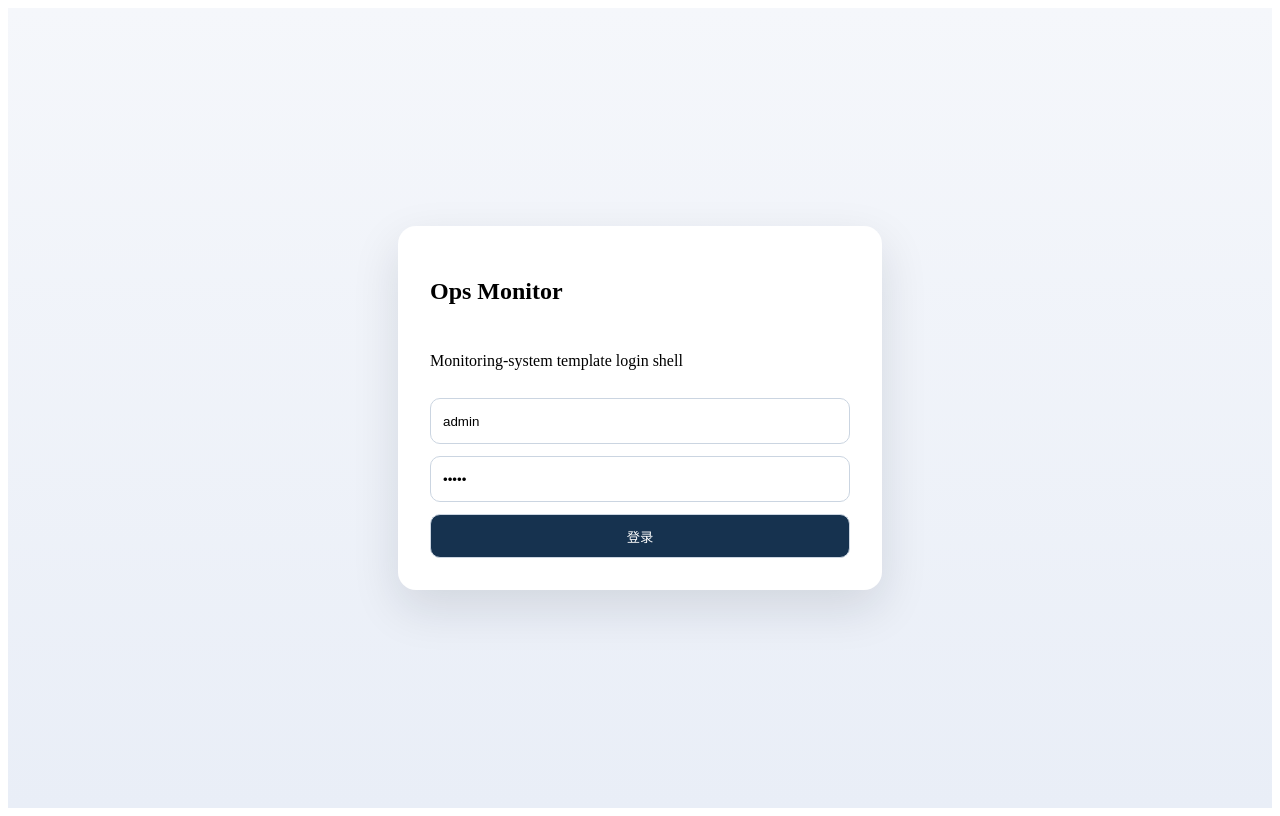
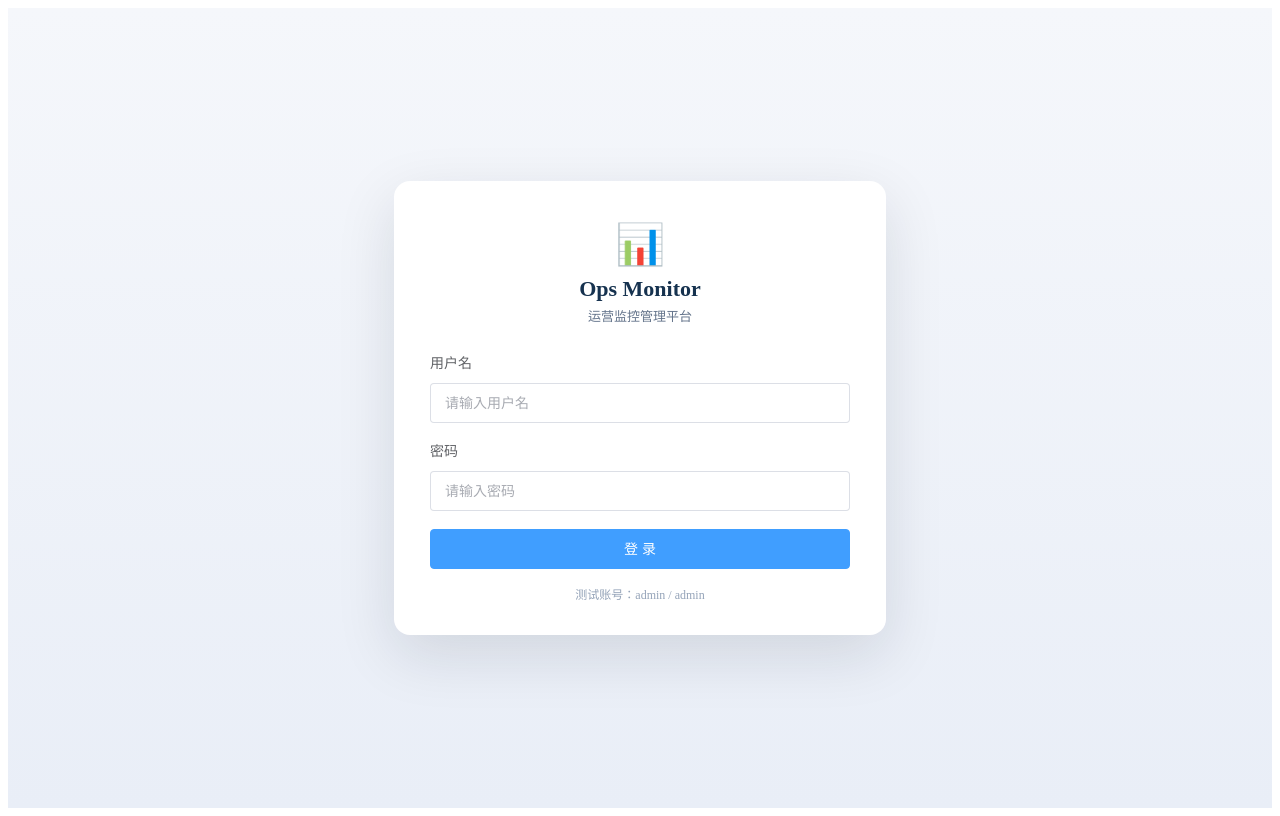
Before and after one commit to jefferyh99/OverseasNewDashboard, a Vue app in the folder frontend/: page /login in a window 1280 px wide. Built offline with nearby package versions, Linux system fonts and the light colour scheme.

Commit message:
feat: improve UI - login error tip, sub-menu sidebar, breadcrumb topbar

```diff
--- a/frontend/src/layouts/AppShell.vue
+++ b/frontend/src/layouts/AppShell.vue
@@ -7,14 +7,51 @@ const route = useRoute()
 const router = useRouter()
 const authStore = useAuthStore()
 
-const menuItems = computed(() => [
+// ── 侧边栏菜单结构（支持二级） ──────────────────────────────────
+interface LeafItem { label: string; path: string }
+interface GroupItem { label: string; key: string; children: LeafItem[] }
+type MenuItem = LeafItem | GroupItem
+
+const menuGroups: MenuItem[] = [
   { label: '首页', path: '/dashboard' },
-  { label: '出库异常', path: '/anomalies/outbound' },
-  { label: '到仓不齐', path: '/anomalies/inbound' },
-  { label: '上架异常', path: '/anomalies/shelving' },
-  { label: '提醒配置', path: '/settings/alerts' },
-])
+  {
+    label: '异常管理',
+    key: '/anomalies',
+    children: [
+      { label: '出库异常', path: '/anomalies/outbound' },
+      { label: '到仓不齐', path: '/anomalies/inbound' },
+      { label: '上架异常', path: '/anomalies/shelving' },
+    ],
+  },
+  {
+    label: '系统设置',
+    key: '/settings',
+    children: [
+      { label: '提醒配置', path: '/settings/alerts' },
+    ],
+  },
+]
 
+function isGroup(item: MenuItem): item is GroupItem {
+  return 'children' in item
+}
+
+// 当前所在分组自动展开
+const openedKeys = computed(() => {
+  const prefix = '/' + route.path.split('/')[1]
+  return [prefix]
+})
+
+// ── 面包屑 ──────────────────────────────────────────────────────
+const breadcrumbs = computed(() => {
+  const meta = route.meta as Record<string, string>
+  const items: string[] = []
+  if (meta.groupTitle) items.push(meta.groupTitle)
+  if (meta.title) items.push(meta.title)
+  return items
+})
+
+// ── 退出 ─────────────────────────────────────────────────────────
 function logout() {
   authStore.signOut()
   router.push('/login')
@@ -23,28 +60,60 @@ function logout() {
 
 <template>
   <div class="app-shell">
+    <!-- ── 侧边栏 ── -->
     <aside class="sidebar">
-      <div class="brand">Ops Monitor</div>
-      <button
-        v-for="item in menuItems"
-        :key="item.path"
-        class="menu-item"
-        :class="{ active: route.path === item.path }"
-        @click="router.push(item.path)"
+      <div class="brand">
+        <span class="brand-icon">📊</span>
+        <span class="brand-name">Ops Monitor</span>
+      </div>
+
+      <el-menu
+        :default-active="route.path"
+        :default-openeds="openedKeys"
+        router
+        class="sidebar-menu"
       >
-        {{ item.label }}
-      </button>
+        <template v-for="item in menuGroups" :key="item.label">
+          <!-- 一级菜单 -->
+          <el-menu-item v-if="!isGroup(item)" :index="item.path">
+            {{ item.label }}
+          </el-menu-item>
+
+          <!-- 带子菜单的分组 -->
+          <el-sub-menu v-else :index="item.key">
+            <template #title>{{ item.label }}</template>
+            <el-menu-item
+              v-for="child in item.children"
+              :key="child.path"
+              :index="child.path"
+            >
+              {{ child.label }}
+            </el-menu-item>
+          </el-sub-menu>
+        </template>
+      </el-menu>
     </aside>
 
+    <!-- ── 主内容区 ── -->
     <section class="content">
-      <header class="header">
-        <div>
-          <h1>{{ route.meta.title ?? 'Ops Monitor' }}</h1>
-          <p>Reusable monitoring-system template shell</p>
+      <!-- 顶部栏 -->
+      <header class="topbar">
+        <el-breadcrumb separator="›" class="breadcrumb">
+          <el-breadcrumb-item
+            v-for="bc in breadcrumbs"
+            :key="bc"
+          >{{ bc }}</el-breadcrumb-item>
+        </el-breadcrumb>
+
+        <div class="user-bar">
+          <span class="avatar">{{ authStore.displayName.charAt(0) }}</span>
+          <span class="display-name">{{ authStore.displayName }}</span>
+          <el-divider direction="vertical" />
+          <el-button link @click="logout" class="logout-btn">退出登录</el-button>
         </div>
-        <button class="logout" @click="logout">退出</button>
       </header>
 
+      <!-- 页面内容 -->
       <main class="page-body">
         <router-view />
       </main>
@@ -53,65 +122,160 @@ function logout() {
 </template>
 
 <style scoped>
+/* ── 整体布局 ── */
 .app-shell {
   min-height: 100vh;
   display: grid;
-  grid-template-columns: 240px 1fr;
+  grid-template-columns: 220px 1fr;
 }
 
+/* ── 侧边栏 ── */
 .sidebar {
-  padding: 24px;
   background: #16324f;
-  color: #ffffff;
   display: flex;
   flex-direction: column;
-  gap: 12px;
+  overflow: hidden;
 }
 
 .brand {
-  font-size: 20px;
-  font-weight: 700;
-  margin-bottom: 12px;
+  display: flex;
+  align-items: center;
+  gap: 10px;
+  padding: 20px 20px 16px;
+  border-bottom: 1px solid rgba(255, 255, 255, 0.08);
 }
 
-.menu-item {
-  border: 0;
-  padding: 12px 14px;
-  border-radius: 10px;
-  text-align: left;
-  background: rgba(255, 255, 255, 0.12);
-  color: inherit;
-  cursor: pointer;
+.brand-icon { font-size: 22px; }
+
+.brand-name {
+  font-size: 16px;
+  font-weight: 700;
+  color: #ffffff;
+  letter-spacing: 0.5px;
 }
 
-.menu-item.active {
-  background: #ffffff;
-  color: #16324f;
+/* el-menu 深色主题覆盖 */
+.sidebar-menu {
+  background-color: transparent !important;
+  border-right: none !important;
+  flex: 1;
+  padding: 8px 12px;
 }
 
-.content {
-  background: #f3f6fa;
+:deep(.el-menu-item),
+:deep(.el-sub-menu__title) {
+  color: rgba(255, 255, 255, 0.65) !important;
+  border-radius: 8px;
+  margin-bottom: 2px;
+  height: 42px;
+  line-height: 42px;
 }
 
-.header {
-  padding: 24px 32px;
-  background: #ffffff;
-  display: flex;
-  justify-content: space-between;
-  align-items: center;
-  border-bottom: 1px solid #d9e2ec;
+:deep(.el-menu-item:hover),
+:deep(.el-sub-menu__title:hover) {
+  background-color: rgba(255, 255, 255, 0.08) !important;
+  color: #ffffff !important;
 }
 
-.page-body {
-  padding: 24px 32px;
+:deep(.el-menu-item.is-active) {
+  background-color: rgba(255, 255, 255, 0.15) !important;
+  color: #ffffff !important;
+  font-weight: 600;
 }
 
-.logout {
-  border: 0;
-  padding: 10px 14px;
-  border-radius: 8px;
+:deep(.el-sub-menu .el-menu) {
+  background-color: transparent !important;
+}
+
+:deep(.el-sub-menu .el-menu .el-menu-item) {
+  padding-left: 36px !important;
+  font-size: 13px;
+}
+
+:deep(.el-sub-menu__icon-arrow) {
+  color: rgba(255, 255, 255, 0.4) !important;
+}
+
+:deep(.el-sub-menu.is-opened > .el-sub-menu__title) {
+  color: #ffffff !important;
+}
+
+/* ── 主内容 ── */
+.content {
+  background: #f4f6fb;
+  display: flex;
+  flex-direction: column;
+  min-height: 100vh;
+}
+
+/* ── 顶部栏 ── */
+.topbar {
+  height: 56px;
+  padding: 0 24px;
+  background: #ffffff;
+  border-bottom: 1px solid #e5eaf3;
+  display: flex;
+  align-items: center;
+  justify-content: space-between;
+  flex-shrink: 0;
+  box-shadow: 0 1px 4px rgba(0, 0, 0, 0.04);
+}
+
+.breadcrumb {
+  font-size: 14px;
+}
+
+:deep(.el-breadcrumb__inner) {
+  color: #64748b;
+  font-weight: 400;
+}
+
+:deep(.el-breadcrumb__item:last-child .el-breadcrumb__inner) {
+  color: #1e293b;
+  font-weight: 600;
+}
+
+:deep(.el-breadcrumb__separator) {
+  color: #94a3b8;
+  margin: 0 8px;
+}
+
+.user-bar {
+  display: flex;
+  align-items: center;
+  gap: 10px;
+}
+
+.avatar {
+  width: 30px;
+  height: 30px;
+  border-radius: 50%;
   background: #16324f;
   color: #ffffff;
-  cursor: pointer;
+  font-size: 13px;
+  font-weight: 600;
+  display: inline-flex;
+  align-items: center;
+  justify-content: center;
+}
+
+.display-name {
+  font-size: 14px;
+  color: #374151;
+}
+
+.logout-btn {
+  font-size: 13px;
+  color: #64748b !important;
+}
+
+.logout-btn:hover {
+  color: #ef4444 !important;
+}
+
+/* ── 页面内容 ── */
+.page-body {
+  flex: 1;
+  padding: 24px;
 }
 </style>
--- a/frontend/src/modules/auth/views/LoginPageView.vue
+++ b/frontend/src/modules/auth/views/LoginPageView.vue
@@ -1,56 +1,124 @@
 <script setup lang="ts">
-import { reactive } from 'vue'
+import { reactive, ref } from 'vue'
 import { useRouter } from 'vue-router'
 import { useAuthStore } from '@/stores/auth'
 
 const router = useRouter()
 const authStore = useAuthStore()
 
-const form = reactive({
-  username: 'admin',
-  password: 'admin',
-})
+const form = reactive({ username: '', password: '' })
+const errorMsg = ref('')
+const loading = ref(false)
 
-function submit() {
+async function submit() {
+  if (!form.username || !form.password) {
+    errorMsg.value = '请输入用户名和密码'
+    return
+  }
+  loading.value = true
+  errorMsg.value = ''
+  // 模拟异步（对接真实接口时替换此处）
+  await new Promise(r => setTimeout(r, 300))
   if (form.username === 'admin' && form.password === 'admin') {
     authStore.signIn()
     router.push('/dashboard')
+  } else {
+    errorMsg.value = '用户名或密码错误，请重试'
   }
+  loading.value = false
 }
 </script>
 
 <template>
   <section class="login-card">
+    <div class="login-logo">
+      <span class="logo-icon">📊</span>
+    </div>
     <h1>Ops Monitor</h1>
-    <p>Monitoring-system template login shell</p>
-    <input v-model="form.username" placeholder="username" />
-    <input v-model="form.password" type="password" placeholder="password" />
-    <button @click="submit">登录</button>
+    <p class="subtitle">运营监控管理平台</p>
+
+    <el-form @submit.prevent="submit" label-position="top">
+      <el-form-item label="用户名">
+        <el-input
+          v-model="form.username"
+          placeholder="请输入用户名"
+          size="large"
+          clearable
+          @keyup.enter="submit"
+        />
+      </el-form-item>
+      <el-form-item label="密码">
+        <el-input
+          v-model="form.password"
+          type="password"
+          placeholder="请输入密码"
+          size="large"
+          show-password
+          @keyup.enter="submit"
+        />
+      </el-form-item>
+
+      <el-alert
+        v-if="errorMsg"
+        :title="errorMsg"
+        type="error"
+        show-icon
+        :closable="false"
+        style="margin-bottom: 12px"
+      />
+
+      <el-button
+        type="primary"
+        size="large"
+        :loading="loading"
+        style="width: 100%"
+        @click="submit"
+      >
+        登 录
+      </el-button>
+    </el-form>
+
+    <p class="hint">测试账号：admin / admin</p>
   </section>
 </template>
 
 <style scoped>
 .login-card {
   width: min(420px, calc(100vw - 32px));
-  padding: 32px;
-  border-radius: 18px;
+  padding: 40px 36px 32px;
+  border-radius: 16px;
   background: #ffffff;
-  box-shadow: 0 18px 48px rgba(15, 23, 42, 0.12);
-  display: grid;
-  gap: 12px;
+  box-shadow: 0 20px 60px rgba(15, 23, 42, 0.12);
 }
 
-input,
-button {
-  min-height: 44px;
-  border-radius: 10px;
-  border: 1px solid #cbd5e1;
-  padding: 0 12px;
+.login-logo {
+  text-align: center;
+  margin-bottom: 8px;
 }
 
-button {
-  background: #16324f;
-  color: #ffffff;
-  cursor: pointer;
+.logo-icon {
+  font-size: 40px;
+}
+
+h1 {
+  text-align: center;
+  font-size: 22px;
+  font-weight: 700;
+  color: #16324f;
+  margin: 0 0 4px;
+}
+
+.subtitle {
+  text-align: center;
+  color: #64748b;
+  font-size: 13px;
+  margin: 0 0 28px;
+}
+
+.hint {
+  text-align: center;
+  color: #94a3b8;
+  font-size: 12px;
+  margin: 16px 0 0;
 }
 </style>
--- a/frontend/src/router/routes.ts
+++ b/frontend/src/router/routes.ts
@@ -36,25 +36,25 @@ export const routes: RouteRecordRaw[] = [
         path: 'anomalies/outbound',
         name: 'anomaly-outbound',
         component: ScaffoldPageView,
-        meta: { title: '出库异常', permission: 'anomaly-outbound' },
+        meta: { title: '出库异常', permission: 'anomaly-outbound', groupTitle: '异常管理' },
       },
       {
         path: 'anomalies/inbound',
         name: 'anomaly-inbound',
         component: ScaffoldPageView,
-        meta: { title: '到仓不齐', permission: 'anomaly-inbound' },
+        meta: { title: '到仓不齐', permission: 'anomaly-inbound', groupTitle: '异常管理' },
       },
       {
         path: 'anomalies/shelving',
         name: 'anomaly-shelving',
         component: ScaffoldPageView,
-        meta: { title: '上架异常', permission: 'anomaly-shelving' },
+        meta: { title: '上架异常', permission: 'anomaly-shelving', groupTitle: '异常管理' },
       },
       {
         path: 'settings/alerts',
         name: 'settings-alerts',
         component: ScaffoldPageView,
-        meta: { title: '提醒配置', permission: 'settings-alerts' },
+        meta: { title: '提醒配置', permission: 'settings-alerts', groupTitle: '系统设置' },
       },
     ],
   },
```
Also changed, not shown: 1 other file (tests, documents, lock files or other folders).
